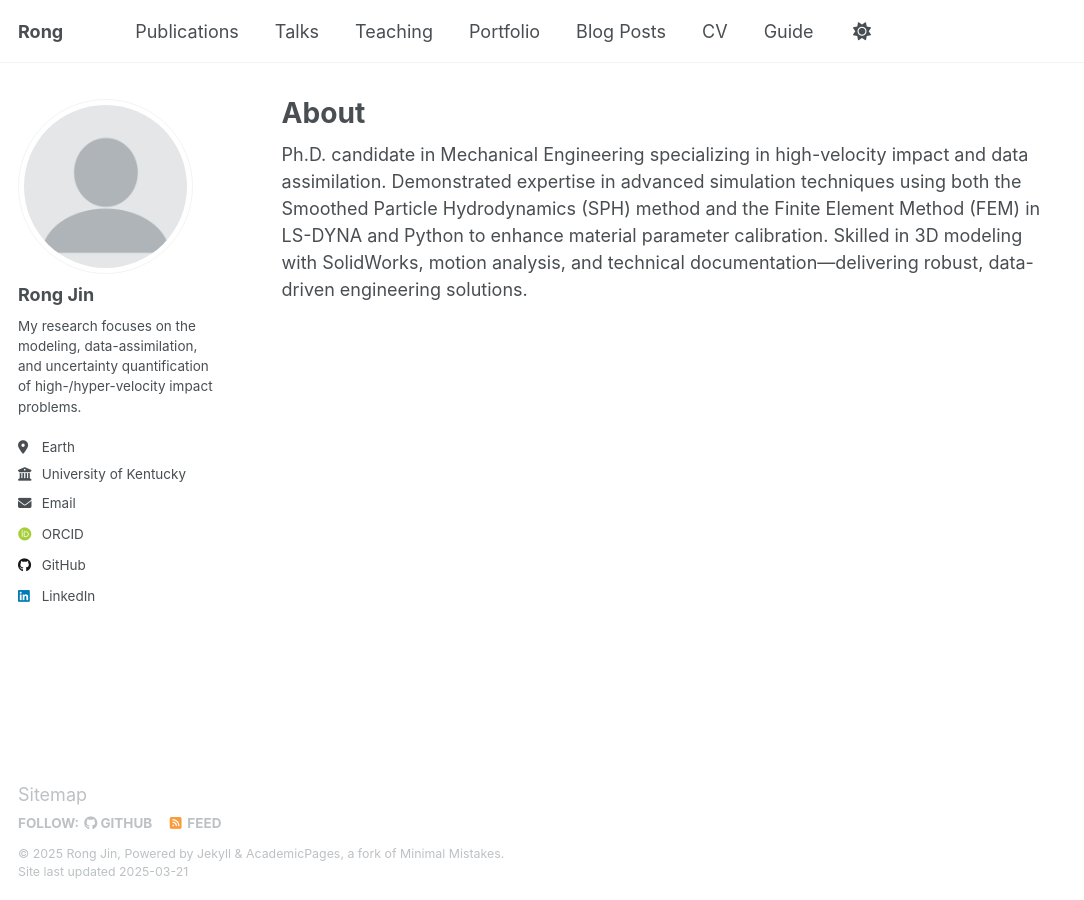
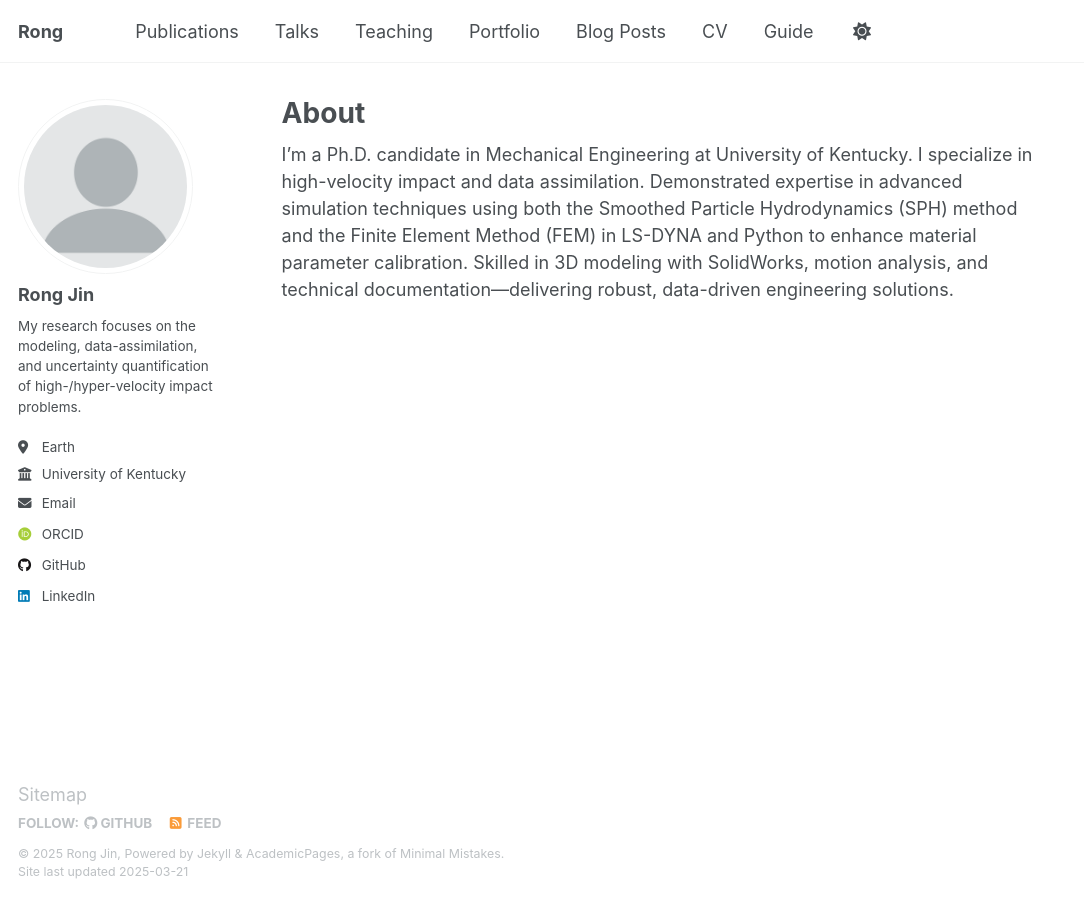
Before and after one commit to rong-jin/rong-jin.github.io, a Jekyll site: the page built from _pages/about.md, in a window 1280 px wide. Shown: the whole page, without its empty margins (0-1084 px from the left). Built offline with Jekyll 4.4.1, drawn with Linux system fonts in a browser that asks for light colours; some web fonts are replaced.

Commit message:
Update about.md

```diff
--- a/_pages/about.md
+++ b/_pages/about.md
@@ -7,7 +7,7 @@ redirect_from:
   - /about.html
 ---
 
-Ph.D. candidate in Mechanical Engineering specializing in high-velocity impact and data assimilation. Demonstrated expertise in advanced simulation techniques using both the Smoothed Particle Hydrodynamics (SPH) method and the Finite Element Method (FEM) in LS-DYNA and Python to enhance material parameter calibration. Skilled in 3D modeling with SolidWorks, motion analysis, and technical documentation—delivering robust, data-driven engineering solutions.
+I'm a Ph.D. candidate in Mechanical Engineering at University of Kentucky. I specialize in high-velocity impact and data assimilation. Demonstrated expertise in advanced simulation techniques using both the Smoothed Particle Hydrodynamics (SPH) method and the Finite Element Method (FEM) in LS-DYNA and Python to enhance material parameter calibration. Skilled in 3D modeling with SolidWorks, motion analysis, and technical documentation—delivering robust, data-driven engineering solutions.
 
 <!--A data-driven personal website
 ======
```
